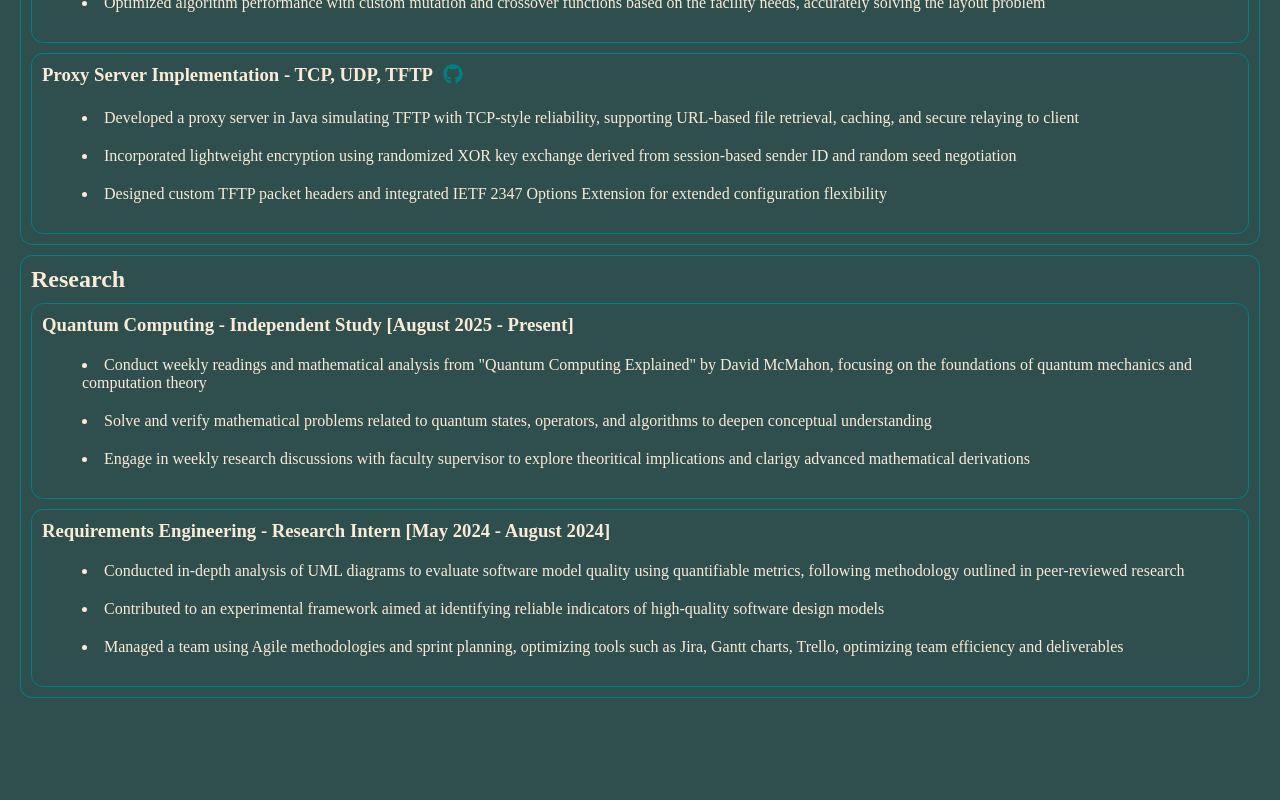
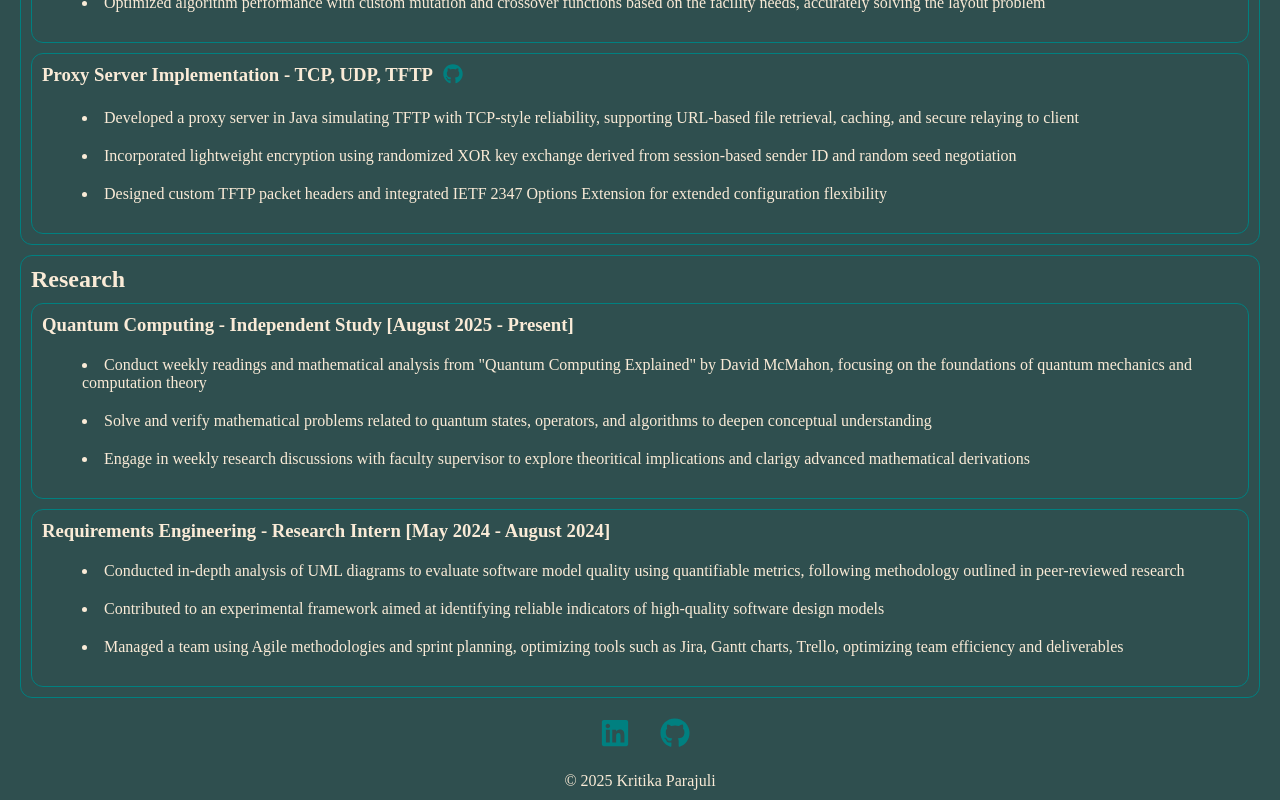
Before and after one commit to kparajul/Portfolio, a React (Create React App) app in the folder portfolio-site/: page / in a window 1280 px wide. Shown: the part 1955-2755 px from the top of the page. Before the commit the page ends 2673 px from the top, so only its background shows below. Built offline with nearby package versions, Linux system fonts and the light colour scheme.

Commit message:
final updates

```diff
--- a/portfolio-site/src/App.css
+++ b/portfolio-site/src/App.css
@@ -10,6 +10,25 @@
     height: 100%;
     width: 100%;
 
+}
+.social-icons {
+    display: flex;
+    flex-direction: row;
+    justify-content: center;
+    align-items: center;
+    padding: auto;
+    gap: 20px;
+}
+
+.footer {
+    display: flex;
+    flex-direction: column;
+    justify-content: center;
+    align-items: center;
+    padding: auto;
+    margin-bottom: 10px;
+    gap: 20px;
+    color:antiquewhite
 }
 
 .body-container-second{
--- a/portfolio-site/src/App.js
+++ b/portfolio-site/src/App.js
@@ -8,6 +8,7 @@ import './App.css';
 import Experiences from './components/Experiences';
 import Projects from './components/Projects';
 import Research from './components/Research';
+import Footer from './components/Footer';
 
 function App() {
   return (
@@ -32,6 +33,7 @@ function App() {
         <div><Projects/></div>
         <div><Research/></div>
       </div>
+      <div><Footer/></div>
     </div>
   );
 }
--- /dev/null
+++ b/portfolio-site/src/components/Footer.js
@@ -0,0 +1,16 @@
+import React from 'react';
+import { FaLinkedin, FaGithub } from 'react-icons/fa';
+import '../App.css'
+
+  const Footer = () => (
+    <footer className="footer">
+      <div className='social-icons'>
+        <a href="https://www.linkedin.com/in/kritika-parajuli/" target="_blank" rel="noopener noreferrer" className='linkedin-icon'><FaLinkedin size={30} color='#008080' /></a>
+        <a href="https://github.com/kparajul" target="_blank" rel="noopener noreferrer" className='github-icon'><FaGithub size={30} color='#008080' /></a>
+      </div><div>
+        <p>© 2025 Kritika Parajuli</p>
+      </div>
+    </footer>
+  );
+
+export default Footer;
```
